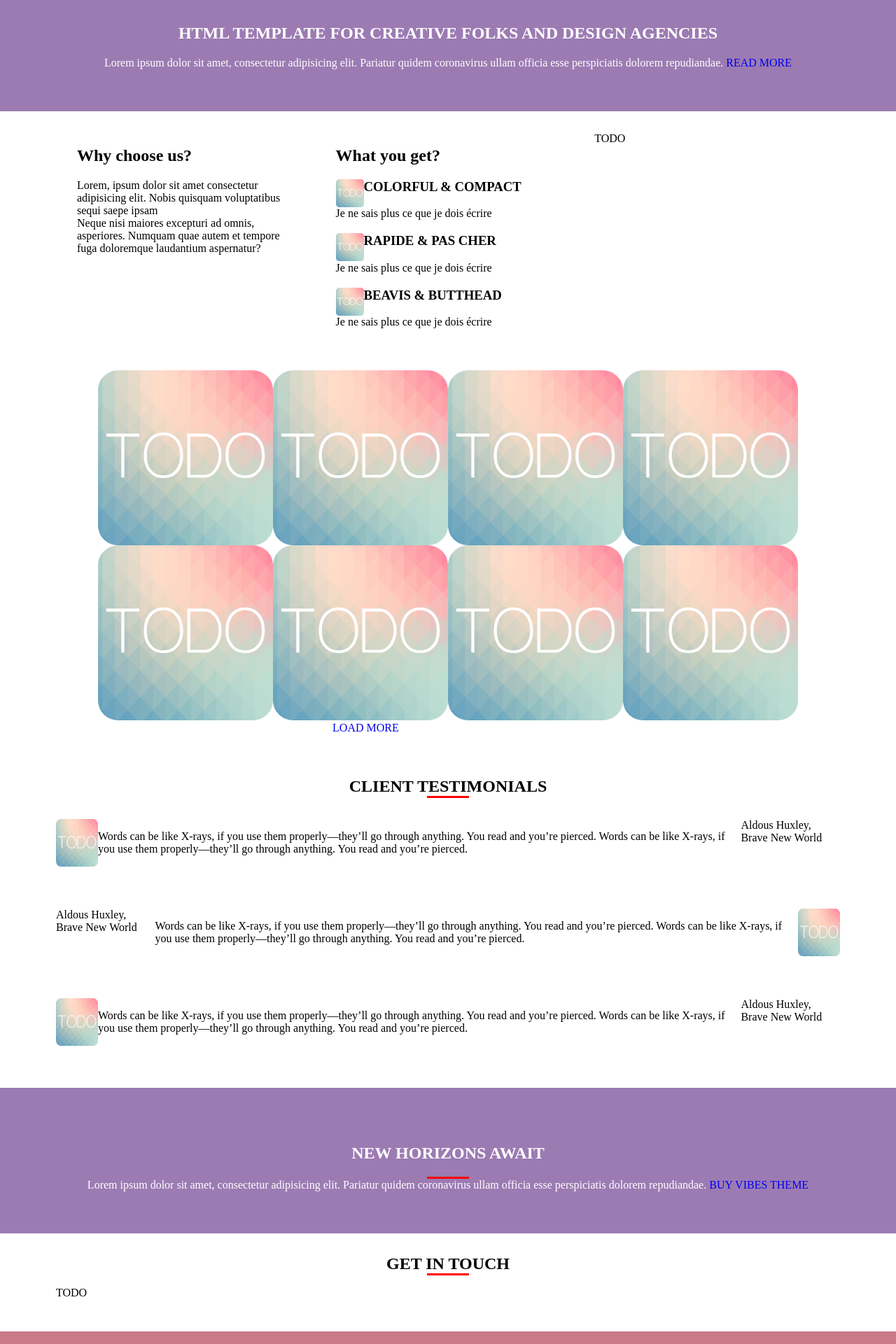
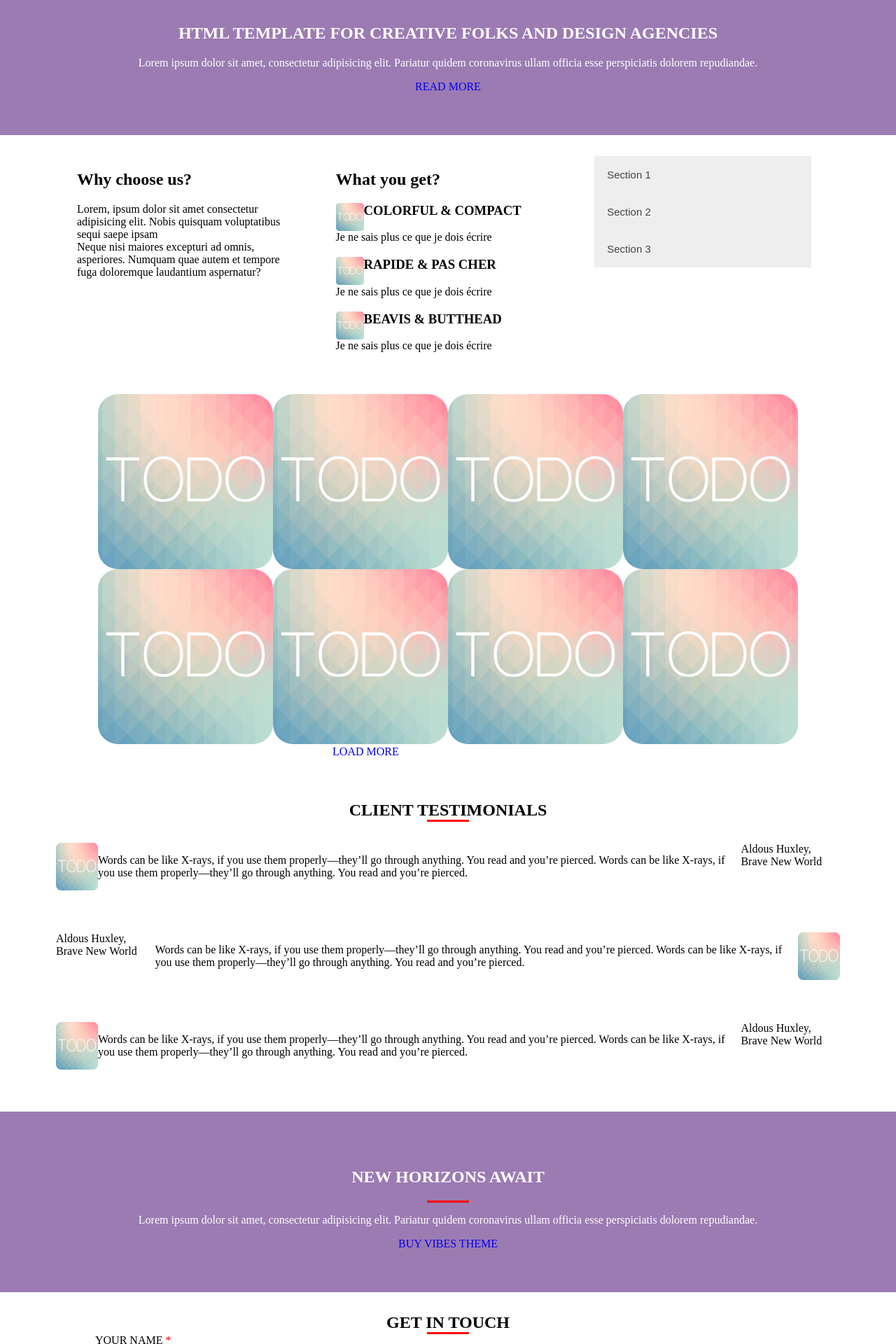
Before and after one commit to bob8213/web_training, a PHP site: page / in a window 1280 px wide. Shown: the part 280-2200 px from the top of the page at 70% size. Run offline with PHP 8.4, Linux system fonts and the light colour scheme.

Commit message:
Added accordion + cleanups

```diff
--- a/vibes/css/style.css
+++ b/vibes/css/style.css
@@ -17,7 +17,10 @@
   border-bottom: 3px solid red;
 }
 
-/* =============================== */
+.colored {
+  background: transparent;
+  color: red;
+}
 
 body {
   background: #daa58c;
@@ -36,11 +39,6 @@ body {
   color: white;
 }
 
-nav span {
-  float: right;
-  margin: 50px 0 50px 0;
-}
-
 #logo {
   max-width: 200px;
 }
@@ -49,19 +47,16 @@ a {
   text-decoration: none;
 }
 
-.nav-link {
-  color: white;
-  background: transparent;
-  margin: 20px;
-  font-weight: bold;
-  font-size: 18px;
-}
 
 .banner {
   background: #9c7bb3;
   color: white;
   text-align: center;
   padding: 60px 80px 60px 80px;
+}
+
+.border-button {
+  border: 2 solid #ca7989;
 }
 
 .chunk {
@@ -99,6 +94,17 @@ a {
   max-width: 25%;
 }
 
+#contact-form {
+  display: flex;
+}
+
+#contact-message, #contact-info {
+  display: flex;
+  flex-direction: column;
+  margin: auto;
+  min-width: 40%;
+}
+
 #about {
   display: flex;
 }
--- a/vibes/index.php
+++ b/vibes/index.php
@@ -14,16 +14,15 @@
 <div id="wrapper">
 
   <header id="main-header">
-    <?php echo navigation(
-      "images/good.jpg",
-      "todo", "todo", "todo", "todo", "todo", "todo"
-    ); ?>
+    <?php echo navigation(); ?>
   </header>
 
 <main>
   <section class="banner">
     <h1 class="caps">HTML TEMPLATE FOR CREATIVE FOLKS AND DESIGN AGENCIES</h1>
-    Lorem ipsum dolor sit amet, consectetur adipisicing elit. Pariatur quidem coronavirus ullam officia esse perspiciatis dolorem repudiandae.
+    <p>
+      Lorem ipsum dolor sit amet, consectetur adipisicing elit. Pariatur quidem coronavirus ullam officia esse perspiciatis dolorem repudiandae.
+    </p>
     <a href="#" class="border-button-inv caps">READ MORE</a>
   </section>
 
@@ -56,7 +55,9 @@
     </article>
 
     <article class="split3">
-      TODO
+      <?php
+        echo accordion();
+      ?>
     </article>
   </section>
 
@@ -87,15 +88,32 @@
   <section class="banner">
     <h1 class="caps">NEW HORIZONS AWAIT</h1>
     <div class="underline center"></div>
-    Lorem ipsum dolor sit amet, consectetur adipisicing elit. Pariatur quidem coronavirus ullam officia esse perspiciatis dolorem repudiandae.
+    <p>
+      Lorem ipsum dolor sit amet, consectetur adipisicing elit. Pariatur quidem coronavirus ullam officia esse perspiciatis dolorem repudiandae.
+    </p>
     <a href="#" class="border-button-inv caps">BUY VIBES THEME</a>
   </section>
 
   <section id="contact" class="chunk">
     <h1 class="caps center">GET IN TOUCH</h1>
     <div class="underline center"></div>
-    <!-- FORM -->
-    <p>TODO</p>
+    <form id="contact-form" action="index.html" method="post">
+      <div id="contact-info">
+        <label for="name" class="caps">your name <span class="colored">*</span></label>
+        <input type="text" name="name" value="">
+        <label for="name" class="caps">your email <span class="colored">*</span></label>
+        <input type="text" name="email" value="">
+        <label for="name" class="caps">your phone</label>
+        <input type="text" name="phone" value="">
+      </div>
+
+      <div id="contact-message">
+        <label for="name" class="caps">subject</label>
+        <input type="text" name="subject" value="">
+        <label for="name" class="caps">message <span class="colored">*</span></label>
+        <input type="text" name="message" value="">
+      </div>
+    </form>
   </section>
 
 </main>
--- a/vibes/modules.php
+++ b/vibes/modules.php
@@ -1,6 +1,7 @@
 <?php
 
-include 'modules/testimonials.php';
-include 'modules/navigation.php';
+include 'modules/testimonials/main.php';
+include 'modules/navigation/main.php';
+include 'modules/accordion/main.php';
 
 ?>
--- /dev/null
+++ b/vibes/modules/accordion/db.php
@@ -0,0 +1,9 @@
+<?php
+
+$sections = [
+  "Section 1" => "Lorem ipsum et blblb",
+  "Section 2" => "Lorem ipsum et blblb",
+  "Section 3" => "Lorem ipsum et blblb",
+];
+
+?>
--- /dev/null
+++ b/vibes/modules/accordion/main.php
@@ -0,0 +1,26 @@
+<?php
+
+function accordion() {
+  //Since there's no actual database.
+  include 'modules/accordion/db.php';
+
+  $accordion = "";
+
+  foreach ($sections as $title => $text) {
+    $accordion .= "
+      <button class='accordion'>$title</button>
+      <div class='panel'>
+        <p>$text</p>
+      </div>
+    ";
+  }
+
+  $accordion .= '
+    <link rel="stylesheet" type="text/css" title="Cool stylesheet" href="modules/accordion/style.css">
+    <script type="text/javascript" src="modules/accordion/script.js"></script>
+  ';
+
+  return $accordion;
+}
+
+?>
--- /dev/null
+++ b/vibes/modules/accordion/script.js
@@ -0,0 +1,15 @@
+
+var acc = document.getElementsByClassName('accordion');
+var i;
+
+for (i = 0; i < acc.length; i++) {
+  acc[i].addEventListener('click', function() {
+    this.classList.toggle('active');
+    var panel = this.nextElementSibling;
+    if (panel.style.maxHeight) {
+      panel.style.maxHeight = null;
+    } else {
+      panel.style.maxHeight = panel.scrollHeight + 'px';
+    }
+  });
+}
--- /dev/null
+++ b/vibes/modules/accordion/style.css
@@ -0,0 +1,25 @@
+
+.accordion {
+  background-color: #eee;
+  color: #444;
+  cursor: pointer;
+  padding: 18px;
+  width: 100%;
+  border: none;
+  text-align: left;
+  outline: none;
+  font-size: 15px;
+  transition: 0.4s;
+}
+
+.active, .accordion:hover {
+  background-color: #ccc;
+}
+
+.panel {
+  padding: 0 18px;
+  background-color: white;
+  max-height: 0;
+  overflow: hidden;
+  transition: max-height 0.2s ease-out;
+}
--- /dev/null
+++ b/vibes/modules/navigation/db.php
@@ -0,0 +1,6 @@
+<?php
+
+$logo = "images/good.jpg";
+$nav = ["todo", "todo", "todo", "todo", "todo", "todo"];
+
+?>
--- a/vibes/modules/navigation.php
+++ b/vibes/modules/navigation/main.php
@@ -1,6 +1,9 @@
 <?php
 
-function navigation($logo, ...$nav) {
+function navigation() {
+  //Since there's no actual database.
+  include 'modules/navigation/db.php';
+
   $navigation = "<nav>
     <img src='$logo' alt='' id='logo'>
     <span>
@@ -12,6 +15,10 @@ function navigation($logo, ...$nav) {
     </span>
   </nav>";
 
+  $navigation .= '
+    <link rel="stylesheet" type="text/css" title="Cool stylesheet" href="modules/navigation/style.css">
+  ';
+
   return $navigation;
 }
 
--- /dev/null
+++ b/vibes/modules/navigation/style.css
@@ -0,0 +1,13 @@
+
+nav span {
+  float: right;
+  margin: 50px 0 50px 0;
+}
+
+.nav-link {
+  color: white;
+  background: transparent;
+  margin: 20px;
+  font-weight: bold;
+  font-size: 18px;
+}
--- a/vibes/modules/testimonials.php
+++ /dev/null
@@ -1,70 +0,0 @@
-<?php
-
-function testimonials($count) {
-  // 'Database'
-  $imgs = [
-    "images/todo.png",
-    "images/todo.png",
-    "images/todo.png",
-    "images/todo.png",
-  ];
-
-  $texts = [
-    "Words can be like X-rays, if you use them properly—they’ll go through anything. You read and you’re pierced. Words can be like X-rays, if you use them properly—they’ll go through anything. You read and you’re pierced.",
-    "Words can be like X-rays, if you use them properly—they’ll go through anything. You read and you’re pierced. Words can be like X-rays, if you use them properly—they’ll go through anything. You read and you’re pierced.",
-    "Words can be like X-rays, if you use them properly—they’ll go through anything. You read and you’re pierced. Words can be like X-rays, if you use them properly—they’ll go through anything. You read and you’re pierced.",
-    "Words can be like X-rays, if you use them properly—they’ll go through anything. You read and you’re pierced. Words can be like X-rays, if you use them properly—they’ll go through anything. You read and you’re pierced.",
-  ];
-
-  $names = [
-    "Aldous Huxley, Brave New World",
-    "Aldous Huxley, Brave New World",
-    "Aldous Huxley, Brave New World",
-    "Jean Nafficheplus",
-  ];
-  // =====================================
-
-  $testimonials = '
-  <section id="testimonials" class="chunk">
-    <h1 class="underlined caps center">CLIENT TESTIMONIALS</h1>
-    <div class="underline center"></div>
-  ';
-
-  $left = true;
-  for ($i=0; $i < $count; $i++) {
-    $testimonials .= "
-      <div class='testimonial'>
-        <div class='".($left ? "left" : "right")."'>
-          <img src='$imgs[$i]' alt=''>
-          <p>$texts[$i]</p>
-          $names[$i]
-        </div>
-      </div>
-    ";
-
-    $left = !$left;
-  }
-
-  $testimonials .= "</section>";
-
-  return $testimonials.
-  '<style type="text/css">
-    .testimonial {
-      padding: 30px 0 30px 0;
-    }
-
-    .testimonial img {
-      max-width: 60px;
-    }
-
-    .left , .right {
-      display: flex;
-    }
-
-    .right {
-      flex-direction: row-reverse;
-    }
-  </style>';
-}
-
-?>
--- /dev/null
+++ b/vibes/modules/testimonials/db.php
@@ -0,0 +1,24 @@
+<?php
+
+$imgs = [
+  "images/todo.png",
+  "images/todo.png",
+  "images/todo.png",
+  "images/todo.png",
+];
+
+$texts = [
+  "Words can be like X-rays, if you use them properly—they’ll go through anything. You read and you’re pierced. Words can be like X-rays, if you use them properly—they’ll go through anything. You read and you’re pierced.",
+  "Words can be like X-rays, if you use them properly—they’ll go through anything. You read and you’re pierced. Words can be like X-rays, if you use them properly—they’ll go through anything. You read and you’re pierced.",
+  "Words can be like X-rays, if you use them properly—they’ll go through anything. You read and you’re pierced. Words can be like X-rays, if you use them properly—they’ll go through anything. You read and you’re pierced.",
+  "Words can be like X-rays, if you use them properly—they’ll go through anything. You read and you’re pierced. Words can be like X-rays, if you use them properly—they’ll go through anything. You read and you’re pierced.",
+];
+
+$names = [
+  "Aldous Huxley, Brave New World",
+  "Aldous Huxley, Brave New World",
+  "Aldous Huxley, Brave New World",
+  "Jean Nafficheplus",
+];
+
+?>
--- /dev/null
+++ b/vibes/modules/testimonials/main.php
@@ -0,0 +1,37 @@
+<?php
+
+function testimonials($count) {
+  //Since there's no actual database.
+  include 'modules/testimonials/db.php';
+
+  $testimonials = '
+  <section id="testimonials" class="chunk">
+    <h1 class="underlined caps center">CLIENT TESTIMONIALS</h1>
+    <div class="underline center"></div>
+  ';
+
+  $left = true;
+  for ($i=0; $i < $count; $i++) {
+    $testimonials .= "
+      <div class='testimonial'>
+        <div class='".($left ? "left" : "right")."'>
+          <img src='$imgs[$i]' alt=''>
+          <p>$texts[$i]</p>
+          $names[$i]
+        </div>
+      </div>
+    ";
+
+    $left = !$left;
+  }
+
+  $testimonials .= "</section>";
+
+  $testimonials .= '
+    <link rel="stylesheet" type="text/css" title="Cool stylesheet" href="modules/testimonials/style.css">
+  ';
+
+  return $testimonials;
+}
+
+?>
--- /dev/null
+++ b/vibes/modules/testimonials/style.css
@@ -0,0 +1,16 @@
+
+.testimonial {
+  padding: 30px 0 30px 0;
+}
+
+.testimonial img {
+  max-width: 60px;
+}
+
+.left , .right {
+  display: flex;
+}
+
+.right {
+  flex-direction: row-reverse;
+}
```
